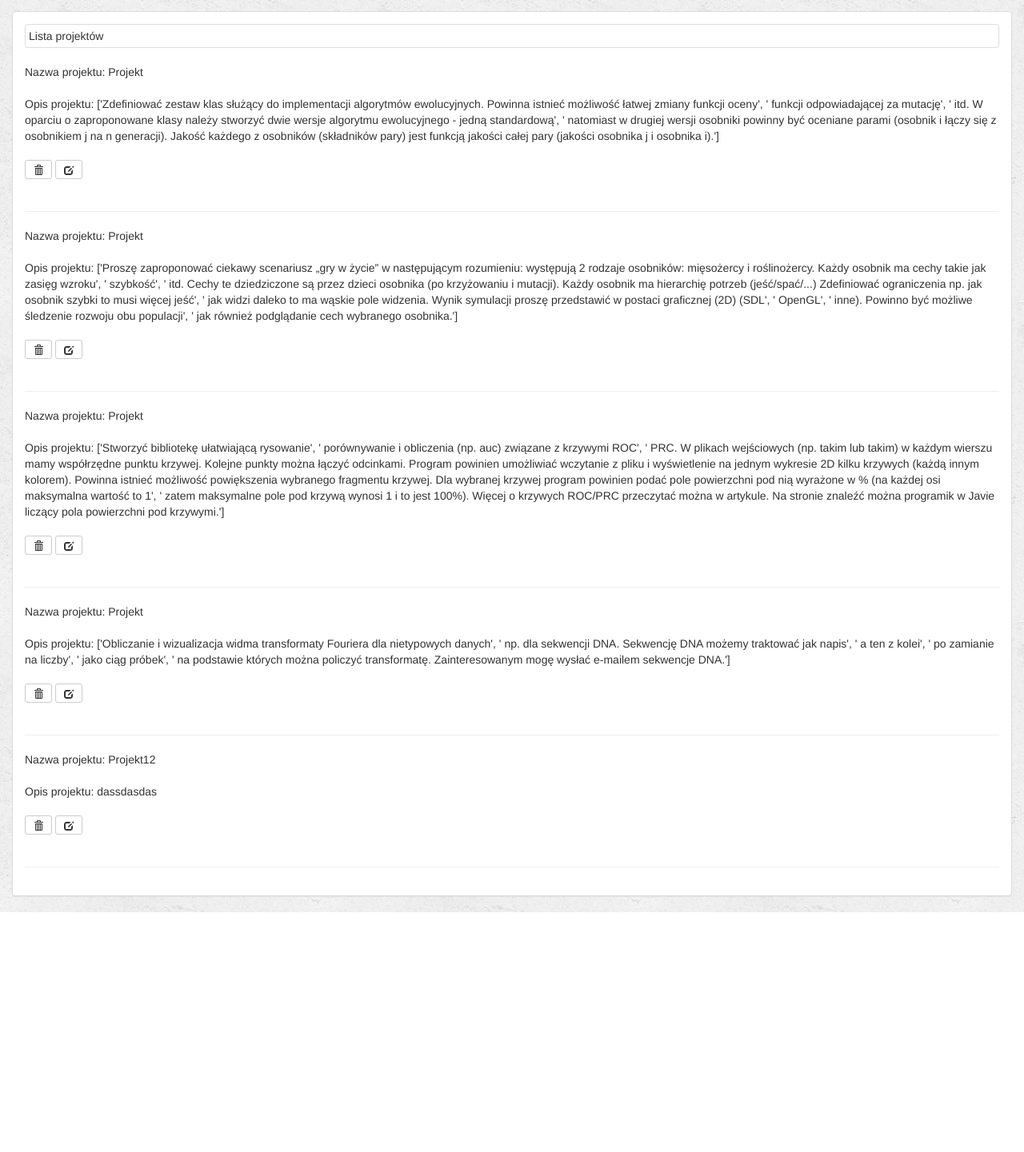
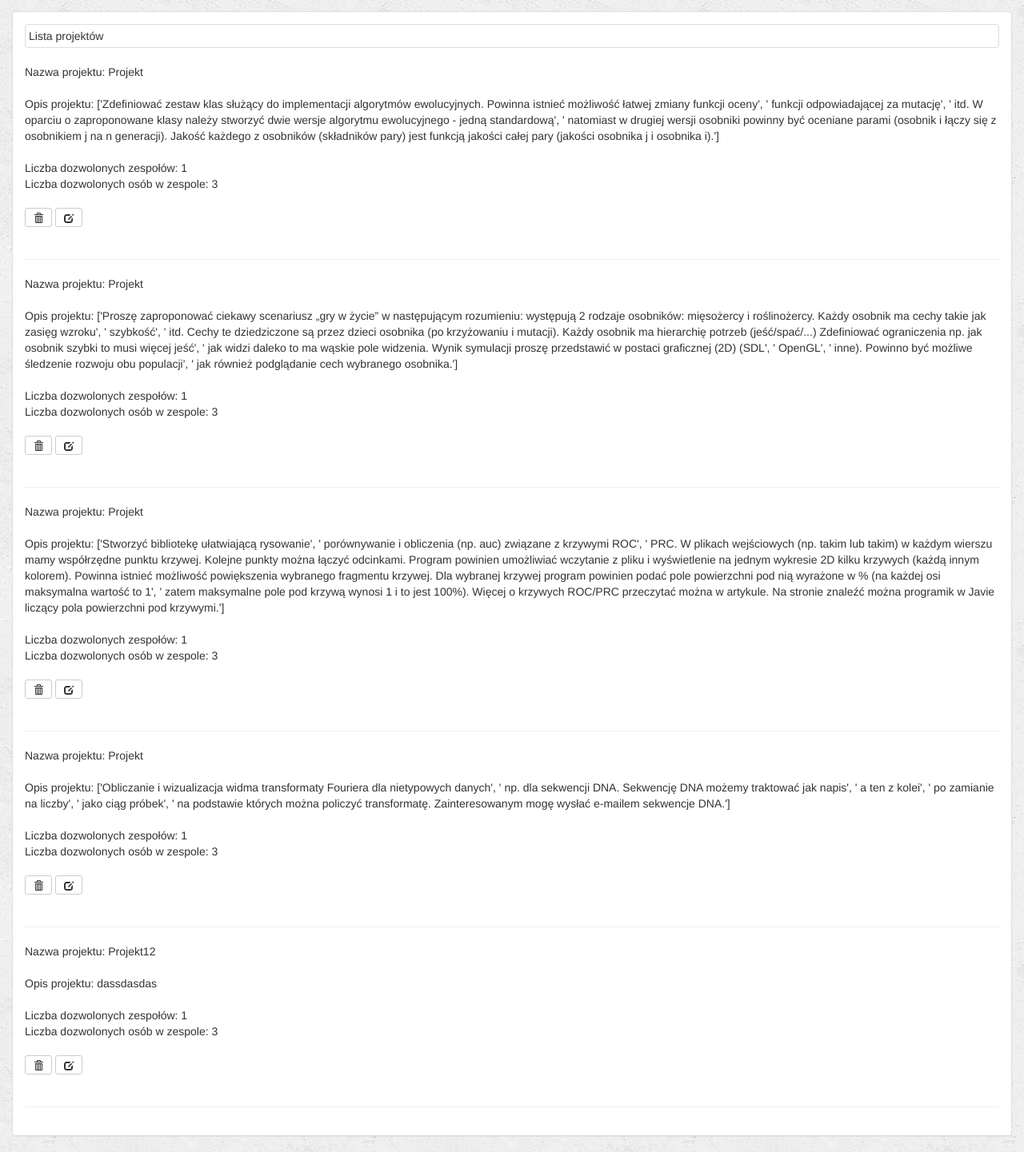
Before and after one commit to mkapiczy/ZPR, a Django app: template tutor_projects/templates/tutor_projects/projects_index.html in a window 1280 px wide. Shown: the part 203-1644 px from the top of the page at 80% size. Before the commit the page ends 1344 px from the top, so only its background shows below. Run offline with Django 3.2, Linux system fonts and the light colour scheme; the template is opened without the code that fills it: values that come from a table or form of the project are taken from there, others are empty; data comes from the database, SQL or seed files in the repository; both versions use the stored data as it was after the commit; some libraries are stand-ins or nearby versions.

Commit message:
[Tutor] - ProjectsList - showing allowed teams and students number

```diff
--- a/tutor_projects/templates/tutor_projects/projects_index.html
+++ b/tutor_projects/templates/tutor_projects/projects_index.html
@@ -34,6 +34,8 @@
                                 <div class="caption">
                                     Nazwa projektu: {{ project.name }} <br><br>
                                     Opis projektu: {{ project.description }}<br><br>
+                                    Liczba dozwolonych zespołów: {{ project.allowed_teams_number }}<br>
+                                    Liczba dozwolonych osób w zespole: {{ project.allowed_students_number }}<br><br>
                                     <!-- Delete Project -->
                                     <form action="{% url 'tutor_projects:project-delete' project.id %}" method="post"
                                           style="display: inline;">
@@ -44,7 +46,7 @@
                                         </button>
                                     </form>
 
-                                    <!-- Delete Project -->
+                                    <!-- Edit Project -->
                                     <form action="{% url 'tutor_projects:project-update' project.id %}" method="get"
                                           style="display: inline;">
                                         {% csrf_token %}
@@ -57,8 +59,6 @@
                                 <hr>
                             {% endfor %}
                         {% endif %}
-
-
                     </div>
                 </div>
             </div>
```
Also changed, not shown: db.sqlite3.
